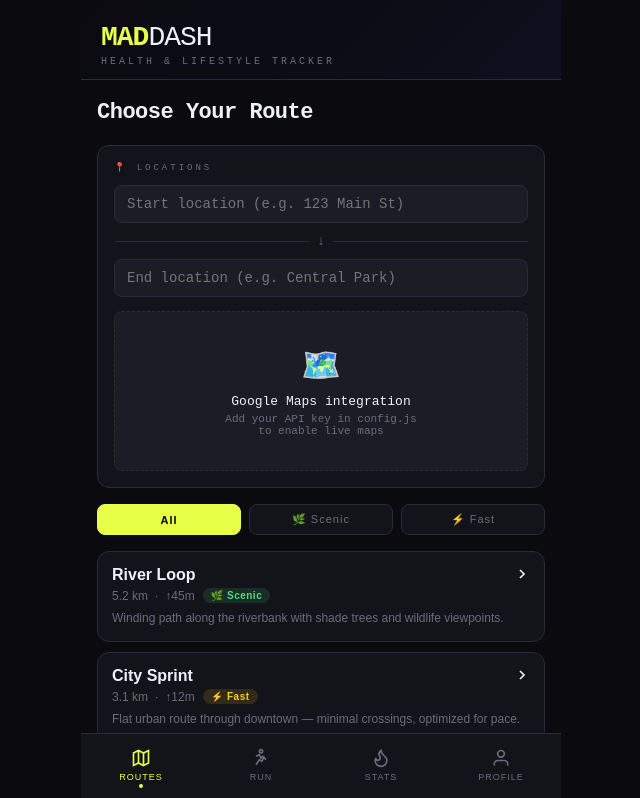
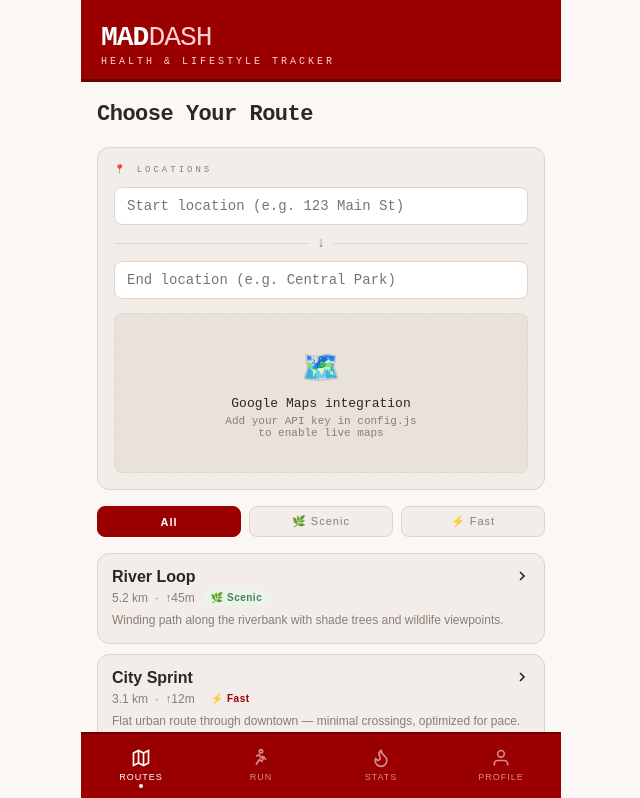
Before and after one commit to nikmargaritis/MadDash, a React (Vite) app: page / in a window 1280 px wide. Shown: the top 798 px of the page, without its empty margins (319-959 px from the left). Built offline with nearby package versions, Linux system fonts and the light colour scheme.

Commit message:
changed color themes

```diff
--- a/src/App.jsx
+++ b/src/App.jsx
@@ -451,37 +451,41 @@ function ProfileTab({ profile, setProfile }) {
 }
 
 // ─── STYLES ──────────────────────────────────────────────────────────────────
+// UW Madison — proper Badger Red on warm white
 const C = {
-  bg: "#0a0a0f",
-  surface: "#13131a",
-  surface2: "#1c1c27",
-  accent: "#e8ff47",
-  accent2: "#ff6b35",
-  scenic: "#4ade80",
-  fast: "#facc15",
-  text: "#f0f0f8",
-  muted: "#6b6b7e",
-  border: "#2a2a3a",
+  bg: "#faf7f4",           // warm off-white
+  surface: "#f2ede8",      // warm light tan
+  surface2: "#e9e2da",     // slightly deeper warm tone
+  accent: "#9B0000",       // UW Madison Red
+  accentDark: "#6e0000",   // deeper red
+  accentLight: "#f5eaea",  // soft warm blush tint
+  scenic: "#4a7c59",       // muted sage green
+  fast: "#9B0000",
+  text: "#2e2620",         // warm dark brown
+  muted: "#8a7d75",        // warm gray-brown
+  border: "#ddd5cc",       // warm beige border
+  navBg: "#9B0000",        // UW Madison Red nav
+  headerBg: "#9B0000",     // UW Madison Red header
 };
 
 const styles = {
   app: { minHeight: "100vh", background: C.bg, color: C.text, fontFamily: "'DM Mono', 'Courier New', monospace", display: "flex", flexDirection: "column", maxWidth: 480, margin: "0 auto", position: "relative" },
-  header: { padding: "24px 20px 12px", borderBottom: `1px solid ${C.border}`, background: `linear-gradient(135deg, ${C.bg} 0%, #0f0f1e 100%)` },
+  header: { padding: "24px 20px 12px", borderBottom: `3px solid ${C.accentDark}`, background: C.headerBg },
   logo: { fontSize: 28, letterSpacing: "-1px", lineHeight: 1 },
-  logoMad: { color: C.accent, fontWeight: 900 },
-  logoDash: { color: C.text, fontWeight: 300 },
-  headerSub: { fontSize: 10, color: C.muted, letterSpacing: 3, marginTop: 4, textTransform: "uppercase" },
+  logoMad: { color: "#ffffff", fontWeight: 900 },
+  logoDash: { color: "#ffd0d0", fontWeight: 300 },
+  headerSub: { fontSize: 10, color: "#ffd0d0", letterSpacing: 3, marginTop: 4, textTransform: "uppercase" },
   main: { flex: 1, overflowY: "auto", paddingBottom: 80 },
   tabContent: { padding: "20px 16px" },
-  tabTitle: { fontSize: 22, fontWeight: 700, margin: "0 0 20px", letterSpacing: "-0.5px" },
-  nav: { position: "fixed", bottom: 0, left: "50%", transform: "translateX(-50%)", width: "100%", maxWidth: 480, background: C.surface, borderTop: `1px solid ${C.border}`, display: "flex", padding: "8px 0 12px" },
-  navBtn: { flex: 1, display: "flex", flexDirection: "column", alignItems: "center", gap: 4, background: "none", border: "none", color: C.muted, cursor: "pointer", fontSize: 10, letterSpacing: 1, position: "relative", padding: "6px 0" },
-  navBtnActive: { color: C.accent },
+  tabTitle: { fontSize: 22, fontWeight: 700, margin: "0 0 20px", letterSpacing: "-0.5px", color: C.text },
+  nav: { position: "fixed", bottom: 0, left: "50%", transform: "translateX(-50%)", width: "100%", maxWidth: 480, background: C.navBg, borderTop: `2px solid ${C.accentDark}`, display: "flex", padding: "8px 0 12px" },
+  navBtn: { flex: 1, display: "flex", flexDirection: "column", alignItems: "center", gap: 4, background: "none", border: "none", color: "rgba(255,255,255,0.55)", cursor: "pointer", fontSize: 10, letterSpacing: 1, position: "relative", padding: "6px 0" },
+  navBtnActive: { color: "#ffffff" },
   navLabel: { fontSize: 9, letterSpacing: 1, textTransform: "uppercase" },
-  navDot: { position: "absolute", bottom: 0, width: 4, height: 4, borderRadius: "50%", background: C.accent },
+  navDot: { position: "absolute", bottom: 0, width: 4, height: 4, borderRadius: "50%", background: "#ffffff" },
   card: { background: C.surface, border: `1px solid ${C.border}`, borderRadius: 12, padding: 16, marginBottom: 16 },
   cardLabel: { fontSize: 9, letterSpacing: 3, color: C.muted, textTransform: "uppercase", marginBottom: 12 },
-  input: { width: "100%", background: C.surface2, border: `1px solid ${C.border}`, borderRadius: 8, color: C.text, fontSize: 14, padding: "10px 12px", boxSizing: "border-box", fontFamily: "inherit", outline: "none", marginBottom: 10 },
+  input: { width: "100%", background: "#ffffff", border: `1.5px solid ${C.border}`, borderRadius: 8, color: C.text, fontSize: 14, padding: "10px 12px", boxSizing: "border-box", fontFamily: "inherit", outline: "none", marginBottom: 10 },
   inputRow: { display: "flex", gap: 10 },
   inputGroup: { flex: 1, display: "flex", flexDirection: "column" },
   inputLabel: { fontSize: 10, color: C.muted, letterSpacing: 2, marginBottom: 6, textTransform: "uppercase" },
@@ -494,31 +498,31 @@ const styles = {
   mapText: { fontSize: 13, color: C.text, marginTop: 8, display: "block" },
   mapSub: { fontSize: 11, color: C.muted, marginTop: 4, display: "block", maxWidth: 200 },
   filterRow: { display: "flex", gap: 8, marginBottom: 16 },
-  filterBtn: { flex: 1, background: C.surface, border: `1px solid ${C.border}`, color: C.muted, borderRadius: 8, padding: "8px 0", fontSize: 11, cursor: "pointer", letterSpacing: 1 },
-  filterBtnActive: { background: C.accent, color: "#000", borderColor: C.accent, fontWeight: 700 },
+  filterBtn: { flex: 1, background: C.surface, border: `1.5px solid ${C.border}`, color: C.muted, borderRadius: 8, padding: "8px 0", fontSize: 11, cursor: "pointer", letterSpacing: 1 },
+  filterBtnActive: { background: C.accent, color: "#fff", borderColor: C.accent, fontWeight: 700 },
   routeList: { display: "flex", flexDirection: "column", gap: 10 },
-  routeCard: { background: C.surface, border: `1px solid ${C.border}`, borderRadius: 12, padding: 14, textAlign: "left", cursor: "pointer", color: C.text, width: "100%", transition: "all 0.15s" },
-  routeCardSelected: { border: `2px solid ${C.accent}`, background: `${C.accent}11` },
+  routeCard: { background: C.surface, border: `1.5px solid ${C.border}`, borderRadius: 12, padding: 14, textAlign: "left", cursor: "pointer", color: C.text, width: "100%", transition: "all 0.15s" },
+  routeCardSelected: { border: `2px solid ${C.accent}`, background: C.accentLight },
   routeCardTop: { display: "flex", justifyContent: "space-between", alignItems: "flex-start", marginBottom: 6 },
   routeName: { fontSize: 16, fontWeight: 700, marginBottom: 4 },
   routeMeta: { fontSize: 12, color: C.muted, display: "flex", alignItems: "center", gap: 8 },
   routeTag: { fontSize: 10, padding: "2px 8px", borderRadius: 20, fontWeight: 600, letterSpacing: 0.5 },
-  tagScenic: { background: "#4ade8022", color: C.scenic },
-  tagFast: { background: "#facc1522", color: C.fast },
+  tagScenic: { background: "#e8f5ea", color: C.scenic },
+  tagFast: { background: C.accentLight, color: C.accent },
   routeDesc: { fontSize: 12, color: C.muted, lineHeight: 1.5 },
-  ctaBtn: { width: "100%", background: C.accent, color: "#000", fontWeight: 900, fontSize: 15, padding: "14px", borderRadius: 12, border: "none", cursor: "pointer", letterSpacing: 1, marginTop: 16, fontFamily: "inherit" },
-  timerCard: { background: `linear-gradient(135deg, ${C.surface} 0%, #1a1a2e 100%)`, border: `1px solid ${C.border}`, borderRadius: 20, padding: "32px 20px", textAlign: "center", marginBottom: 20 },
+  ctaBtn: { width: "100%", background: C.accent, color: "#fff", fontWeight: 900, fontSize: 15, padding: "14px", borderRadius: 12, border: "none", cursor: "pointer", letterSpacing: 1, marginTop: 16, fontFamily: "inherit", boxShadow: `0 4px 14px ${C.accent}55` },
+  timerCard: { background: `linear-gradient(135deg, ${C.accentLight} 0%, #fff5f5 100%)`, border: `2px solid ${C.accent}33`, borderRadius: 20, padding: "32px 20px", textAlign: "center", marginBottom: 20 },
   timerTime: { fontSize: 64, fontWeight: 900, letterSpacing: -2, color: C.accent, lineHeight: 1 },
   timerLabel: { fontSize: 11, letterSpacing: 4, color: C.muted, marginTop: 8, marginBottom: 24, textTransform: "uppercase" },
-  bigBtn: { width: 72, height: 72, borderRadius: "50%", background: C.accent, border: "none", cursor: "pointer", display: "inline-flex", alignItems: "center", justifyContent: "center", color: "#000", transition: "transform 0.1s", boxShadow: `0 0 30px ${C.accent}66` },
-  bigBtnStop: { background: "#ff4444", boxShadow: "0 0 30px #ff444466" },
+  bigBtn: { width: 72, height: 72, borderRadius: "50%", background: C.accent, border: "none", cursor: "pointer", display: "inline-flex", alignItems: "center", justifyContent: "center", color: "#fff", transition: "transform 0.1s", boxShadow: `0 0 30px ${C.accent}55` },
+  bigBtnStop: { background: C.accentDark, boxShadow: `0 0 30px ${C.accentDark}66` },
   routeSummary: { display: "flex", gap: 20, fontSize: 13, color: C.muted, marginTop: 4 },
-  calCard: { background: `linear-gradient(135deg, ${C.accent2}22, ${C.accent}11)`, border: `1px solid ${C.accent2}44`, borderRadius: 16, padding: 24, textAlign: "center" },
-  calNum: { fontSize: 56, fontWeight: 900, color: C.accent2, letterSpacing: -2, lineHeight: 1 },
+  calCard: { background: `linear-gradient(135deg, ${C.accentLight}, #fff)`, border: `1.5px solid ${C.accent}44`, borderRadius: 16, padding: 24, textAlign: "center" },
+  calNum: { fontSize: 56, fontWeight: 900, color: C.accent, letterSpacing: -2, lineHeight: 1 },
   calLabel: { fontSize: 10, letterSpacing: 3, color: C.muted, marginTop: 4, textTransform: "uppercase" },
   calSub: { fontSize: 11, color: C.muted, marginTop: 8 },
   statGrid: { display: "grid", gridTemplateColumns: "1fr 1fr", gap: 10, marginBottom: 24 },
-  statBox: { background: C.surface, border: `1px solid ${C.border}`, borderRadius: 12, padding: 16, textAlign: "center" },
+  statBox: { background: C.surface, border: `1.5px solid ${C.border}`, borderRadius: 12, padding: 16, textAlign: "center" },
   statNum: { fontSize: 32, fontWeight: 900, color: C.accent, letterSpacing: -1 },
   statLabel: { fontSize: 10, color: C.muted, letterSpacing: 2, textTransform: "uppercase", marginTop: 4 },
   emptyState: { textAlign: "center", padding: "40px 20px", color: C.muted },
@@ -527,16 +531,16 @@ const styles = {
   historyRoute: { fontWeight: 700, fontSize: 14 },
   historyDate: { fontSize: 11, color: C.muted },
   historyMeta: { display: "flex", gap: 16, fontSize: 12, color: C.muted },
-  infoCard: { background: C.surface2, borderRadius: 12, padding: 16, marginBottom: 16 },
+  infoCard: { background: C.accentLight, borderRadius: 12, padding: 16, marginBottom: 16, border: `1px solid ${C.accent}22` },
   apiNote: { fontSize: 11, color: C.muted, lineHeight: 1.6, marginTop: 4 },
   infoText: { fontSize: 13, color: C.muted, lineHeight: 1.7, margin: 0 },
 };
 
 const globalCSS = `
   * { box-sizing: border-box; }
-  body { margin: 0; background: #0a0a0f; }
-  input:focus { border-color: #e8ff47 !important; outline: none; }
+  body { margin: 0; background: #faf7f4; }
+  input:focus { border-color: #9B0000 !important; outline: none; box-shadow: 0 0 0 3px rgba(155,0,0,0.10); }
   button:active { transform: scale(0.97); }
-  :root { --text-muted: #6b6b7e; }
+  :root { --text-muted: #8a7d75; }
   @import url('https://fonts.googleapis.com/css2?family=DM+Mono:wght@300;400;500&display=swap');
 `;
```
Also changed, not shown: 1 other file (tests, documents, lock files or other folders).
